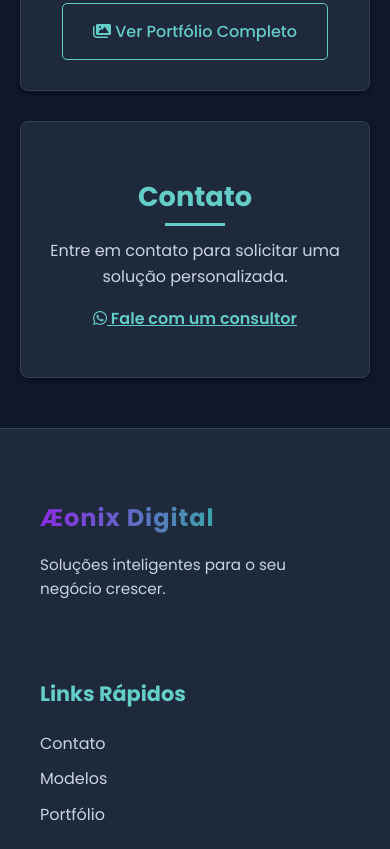
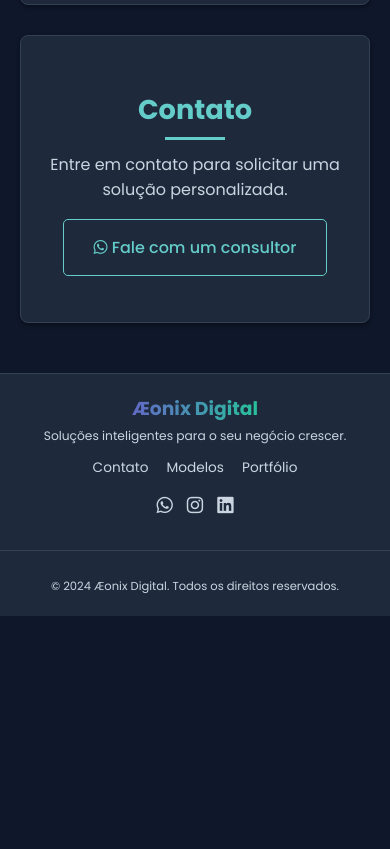
Before and after one commit to JhonatanF15/sites-aeonix, a plain HTML site: page index.html in a window 390 px wide. Shown: the part 1148-1997 px from the top of the page. After the commit the page ends 1764 px from the top, so only its background shows below. Drawn offline with Linux system fonts and the light colour scheme.

Commit message:
refactor: otimização do rodapé com layout minimalista e responsivo

```diff
--- a/index.html
+++ b/index.html
@@ -40,36 +40,50 @@
         header {
             background-color: var(--dark-secondary-bg);
             color: var(--dark-text);
-            padding: 1.5em 20px;
+            padding: 0.7em 4%;
             display: flex;
             justify-content: space-between;
             align-items: center;
-            box-shadow: 0 2px 10px rgba(0, 0, 0, 0.3); /* Sombra mais pronunciada */
-            border-bottom: 1px solid #334155; /* Linha de separação */
+            box-shadow: 0 2px 10px rgba(0, 0, 0, 0.3);
+            border-bottom: 1px solid #334155;
+            height: 90px;
+            box-sizing: border-box;
+            position: relative;
+        }
+
+        .nav-center {
+            position: absolute;
+            left: 50%;
+            transform: translateX(-50%);
         }
 
         /* INÍCIO - ESTILOS ESPECÍFICOS PARA O LOGO COM GRADIENTE */
         .logo {
-            font-size: 1.8em;
-            font-weight: 700;
-            letter-spacing: 1px;
-            /* Para aplicar o gradiente no texto, usamos as seguintes propriedades: */
-            background-image: linear-gradient(to right, #8A2BE2, #00FF7F); /* Cores roxo e verde. ALTERE AQUI PARA MUDAR AS CORES DO GRADIENTE. */
-            -webkit-background-clip: text; /* Para navegadores baseados em WebKit/Blink */
-            background-clip: text; /* Propriedade padrão */
-            color: transparent; /* Torna a cor do texto transparente para que o gradiente do fundo seja visível. */
-            display: inline-block; /* Necessário para que o background-clip funcione corretamente. */
+            max-width: 650px;
+            width: auto;
+            height: 200px;
+            display: block;
+            margin: 0;
+        }
+
+        @media (max-width: 768px) {
+            .logo {
+                max-width: 520px;
+                height: 160px;
+            }
         }
         /* FIM - ESTILOS ESPECÍFICOS PARA O LOGO COM GRADIENTE */
 
         .social-top {
             display: flex;
-            gap: 15px;
+            gap: 12px;
+            margin-left: 10px;
         }
 
         .social-top a {
             color: var(--dark-secondary-text);
-            font-size: 1.2em;
+            font-size: 1.4em;
+            margin-left: 18px;
             transition: color 0.3s ease;
         }
 
@@ -77,29 +91,65 @@
             color: var(--primary-accent);
         }
 
+        .footer-logo {
+            background: linear-gradient(to right, #8A2BE2, #00FF7F);
+            -webkit-background-clip: text;
+            background-clip: text;
+            color: transparent;
+            font-weight: 700;
+            font-size: 1.1em;
+            display: inline-block;
+        }
+
         nav a {
             color: var(--dark-secondary-text);
             text-decoration: none;
-            margin-left: 2em;
+            margin: 0 1.4em;
             font-weight: 500;
-            font-size: 1.1em;
-            transition: color 0.3s ease;
+            font-size: 1.05em;
+            transition: all 0.3s ease;
             position: relative;
+            white-space: nowrap;
+            padding: 8px 0;
         }
 
         nav a:hover {
-            color: var(--primary-accent);
+            color: #00f3ff; /* Azul neon */
         }
 
+        /* Efeito de sublinhado animado */
         nav a::after {
             content: '';
             position: absolute;
             width: 0;
             height: 2px;
-            bottom: -5px;
+            bottom: 0;
             left: 0;
-            background-color: var(--primary-accent);
-            transition: width 0.3s ease;
+            background: linear-gradient(90deg, #00f3ff, #00ff88); /* Gradiente de azul para verde */
+            transition: width 0.3s ease, opacity 0.3s ease;
+            opacity: 0;
+        }
+
+        nav a:hover::after {
+            width: 100%;
+            opacity: 1;
+        }
+
+        /* Destaque para link ativo */
+        nav a.active {
+            color: #00f3ff;
+            font-weight: 600;
+        }
+
+        nav a.active::after {
+            content: '';
+            position: absolute;
+            width: 100%;
+            height: 2px;
+            bottom: 0;
+            left: 0;
+            background: linear-gradient(90deg, #00f3ff, #00ff88);
+            opacity: 1;
         }
 
         nav a:hover::after {
@@ -192,52 +242,191 @@
         footer {
             background-color: var(--dark-secondary-bg);
             color: var(--dark-text);
-            padding: 50px 0 20px;
+            border-top: 1px solid #334155;
+            font-size: 0.9em;
+            padding: 24px 0 10px 0;
+        }
+        .footer-minimal {
+            display: flex;
+            justify-content: space-between;
+            align-items: center;
+            padding: 0;
+            max-width: 900px;
+            margin: 0 auto;
+            gap: 24px;
+        }
+        .footer-links-social-group {
+            display: flex;
+            flex-direction: column;
+            align-items: center;
+        }
+        .footer-links {
+            display: flex;
+            gap: 18px;
+            list-style: none;
+            padding: 0;
+            margin: 0 0 8px 0;
+            justify-content: center;
+        }
+        .footer-social-minimal {
+            display: flex;
+            gap: 14px;
+            margin-top: 4px;
+            justify-content: center;
+        }
+        @media (max-width: 700px) {
+            .footer-minimal {
+                flex-direction: column;
+                align-items: center;
+                gap: 10px;
                 text-align: center;
-            border-top: 1px solid #334155; /* Linha de separação */
+            }
+            .footer-links-social-group {
+                width: 100%;
+            }
+            .footer-links {
+                justify-content: center;
+                flex-wrap: wrap;
+            }
+            .footer-social-minimal {
+                justify-content: center;
+            }
+        }
+        .footer-logo-text {
+            background: linear-gradient(to right, #8A2BE2, #00FF7F);
+            -webkit-background-clip: text;
+            background-clip: text;
+            color: transparent;
+            font-weight: 700;
+            font-size: 1.3em;
+            margin: 0;
+            line-height: 1.2;
+            display: block;
+        }
+        .footer-tagline {
+            color: var(--dark-secondary-text);
+            font-size: 0.85em;
+            margin: 4px 0 0 0;
+        }
+        .footer-links {
+            display: flex;
+            gap: 18px;
+            list-style: none;
+            padding: 0;
+            margin: 0 0 8px 0;
+            justify-content: center;
+        }
+        .footer-links a {
+            color: var(--dark-secondary-text);
+            text-decoration: none;
+            font-size: 0.95em;
+            transition: color 0.2s;
+        }
+        .footer-links a:hover {
+            color: var(--primary-accent);
+        }
+        .footer-social-minimal {
+            display: flex;
+            gap: 14px;
+            margin-top: 4px;
+            justify-content: flex-end;
+        }
+        .footer-social-minimal a {
+            color: var(--dark-secondary-text);
+            font-size: 1.3em;
+            transition: color 0.2s;
+            text-decoration: none;
+        }
+        .footer-social-minimal a:hover {
+            color: var(--primary-accent);
+        }
+        .copyright {
+            margin-top: 18px;
+            padding: 0;
+            border-top: 1px solid #334155;
+            color: var(--dark-secondary-text);
+            font-size: 0.8em;
+            text-align: center;
+            line-height: 1.4;
+        }
+        @media (max-width: 700px) {
+            .footer-minimal {
+                flex-direction: column;
+                align-items: center;
+                gap: 10px;
+                text-align: center;
+            }
+            .footer-links {
+                justify-content: center;
+                flex-wrap: wrap;
+            }
+            .footer-social-minimal {
+                justify-content: center;
+            }
         }
 
         .footer-grid {
             display: grid;
-            grid-template-columns: repeat(auto-fit, minmax(250px, 1fr));
-            gap: 40px;
-            padding: 0 20px;
-            max-width: 1200px;
+            grid-template-columns: repeat(auto-fit, minmax(200px, 1fr));
+            gap: 30px;
+            padding: 0 15px;
+            max-width: 1000px;
             margin: 0 auto;
             text-align: left;
         }
 
-        .footer-logo .logo {
-            font-size: 1.5em;
-            margin-bottom: 15px;
+        .footer-logo-text {
+            background: linear-gradient(to right, #8A2BE2, #00FF7F);
+            -webkit-background-clip: text;
+            background-clip: text;
+            color: transparent;
+            font-weight: 700;
+            font-size: 1.3em;
+            margin: 0 0 5px 0;
+            line-height: 1.2;
             display: block;
-            /* Os estilos de gradiente para o logo do topo não se aplicam aqui para evitar repetição.
-               Se desejar um estilo diferente no footer, adicione aqui. */
         }
 
         .footer-logo p {
             color: var(--dark-secondary-text);
-            font-size: 0.95em;
+            font-size: 0.85em;
+            margin: 0;
+            line-height: 1.4;
         }
 
         .footer-links h3,
         .footer-social h3 {
-            margin-bottom: 20px;
+            margin: 0 0 15px 0;
             color: var(--primary-accent);
-            font-size: 1.3em;
+            font-size: 1.1em;
+            font-weight: 600;
         }
 
         .footer-links ul {
             list-style: none;
             padding: 0;
+            margin: 0 auto;
+            display: inline-block;
+            text-align: left;
+        }
+
+        .footer-links ul {
+            padding: 0;
+            margin: 0;
+        }
+
+        .footer-links ul li {
+            margin-bottom: 8px;
+            list-style: none;
         }
 
         .footer-links ul li a {
             color: var(--dark-secondary-text);
             text-decoration: none;
             display: block;
-            margin-bottom: 10px;
-            transition: color 0.3s ease, padding-left 0.3s ease;
+            padding: 3px 0;
+            transition: color 0.2s ease;
+            font-size: 0.9em;
         }
 
         .footer-links ul li a:hover {
@@ -245,34 +434,37 @@
             padding-left: 5px;
         }
 
+        .footer-links {
+            text-align: center;
+            width: 100%;
+        }
+
         .footer-social {
-            text-align: center; /* Centralizando os links de redes sociais no footer */
+            text-align: right;
         }
 
         .footer-social a {
             color: var(--dark-secondary-text);
             text-decoration: none;
-            margin: 5px 10px; /* Espaçamento entre os links */
+            display: inline-block;
+            margin: 0 0 0 20px;
             font-size: 1.2em;
-            transition: color 0.3s ease, border-color 0.3s ease;
-            display: inline-block; /* Para centralizar horizontalmente */
-            padding: 10px 15px;
-            border: 1px solid var(--dark-secondary-text);
-            border-radius: 5px;
+            transition: color 0.2s ease;
+            padding: 4px 0;
         }
 
         .footer-social a:hover {
             color: var(--primary-accent);
-            border-color: var(--primary-accent);
         }
 
         .copyright {
-            margin-top: 40px;
-            padding: 20px 20px 0;
+            margin-top: 30px;
+            padding: 15px 15px 0;
             border-top: 1px solid #334155;
             color: var(--dark-secondary-text);
-            font-size: 0.9em;
-            text-align: center; /* Centralizando o copyright */
+            font-size: 0.8em;
+            text-align: center;
+            line-height: 1.4;
         }
 
         /* Estilos para os botões centrais */
@@ -470,10 +662,10 @@
     </head>
 <body>
     <header>
-        <div class="logo">Æonix Digital</div>
-        <nav>
+        <img src="logo1.png" alt="Logo Æonix Digital" class="logo">
+        <nav class="nav-center">
             <a href="#contato">Contato</a>
-            <a href="#modelos">Modelos</a>
+            <a href="#modelos" class="active">Modelos</a>
             <a href="#portfolio">Portfólio</a>
         </nav>
         <div class="social-top">
@@ -517,36 +709,32 @@
             <h2>Contato</h2>
             <p style="color: var(--dark-secondary-text); text-align: center;">Entre em contato para solicitar uma solução personalizada.</p>
             <p style="text-align: center;">
-                <a href="https://wa.me/5541987456598?text=Olá!%20Tenho%20interesse%20em%20uma%20solução%20personalizada.%20Podemos%20conversar?" class="highlight" target="_blank"><i class="fab fa-whatsapp"></i> Fale com um consultor</a>
+                <a href="https://wa.me/5541987456598?text=Olá!%20Tenho%20interesse%20em%20uma%20solução%20personalizada.%20Podemos%20conversar?" class="portfolio-btn" target="_blank"><i class="fab fa-whatsapp"></i> Fale com um consultor</a>
             </p>
         </section>
     </main>
 
     <footer>
-        <div class="container">
-            <div class="footer-grid">
-                <div class="footer-logo">
-                    <span class="logo">Æonix Digital</span>
-                    <p style="color: var(--dark-secondary-text);">Soluções inteligentes para o seu negócio crescer.</p>
+      <div class="footer-minimal">
+        <div>
+          <span class="footer-logo-text">Æonix Digital</span>
+          <p class="footer-tagline">Soluções inteligentes para o seu negócio crescer.</p>
         </div>
-                <div class="footer-links">
-                    <h3>Links Rápidos</h3>
-                    <ul>
+        <div class="footer-links-social-group">
+          <ul class="footer-links">
             <li><a href="#contato">Contato</a></li>
             <li><a href="#modelos">Modelos</a></li>
             <li><a href="https://www.linkedin.com/in/jhonatan-oliveira-6b5639276" target="_blank">Portfólio</a></li>
           </ul>
+          <div class="footer-social-minimal">
+            <a href="https://wa.me/5541987456598" target="_blank"><i class="fab fa-whatsapp"></i></a>
+            <a href="https://www.instagram.com/aeonix.digital/" target="_blank"><i class="fab fa-instagram"></i></a>
+            <a href="https://www.linkedin.com/in/jhonatan-oliveira-6b5639276" target="_blank"><i class="fab fa-linkedin"></i></a>
           </div>
-                <div class="footer-social">
-                    <h3>Redes Sociais</h3>
-                    <a href="https://www.linkedin.com/in/jhonatan-oliveira-6b5639276" target="_blank"><i class="fab fa-whatsapp"></i> WhatsApp</a><br>
-                    <a href="https://www.linkedin.com/in/jhonatan-oliveira-6b5639276" target="_blank"><i class="fab fa-instagram"></i> Instagram</a><br>
-                    <a href="https://www.linkedin.com/in/jhonatan-oliveira-6b5639276" target="_blank"><i class="fab fa-linkedin"></i> LinkedIn</a>
         </div>
       </div>
       <div class="copyright">
-                <p>  Æonix Digital. Todos os direitos reservados.</p>
-            </div>
+        <p>&copy; 2024 Æonix Digital. Todos os direitos reservados.</p>
       </div>
     </footer>
 
```
Lines whose indentation alone changed are shown as unchanged.
